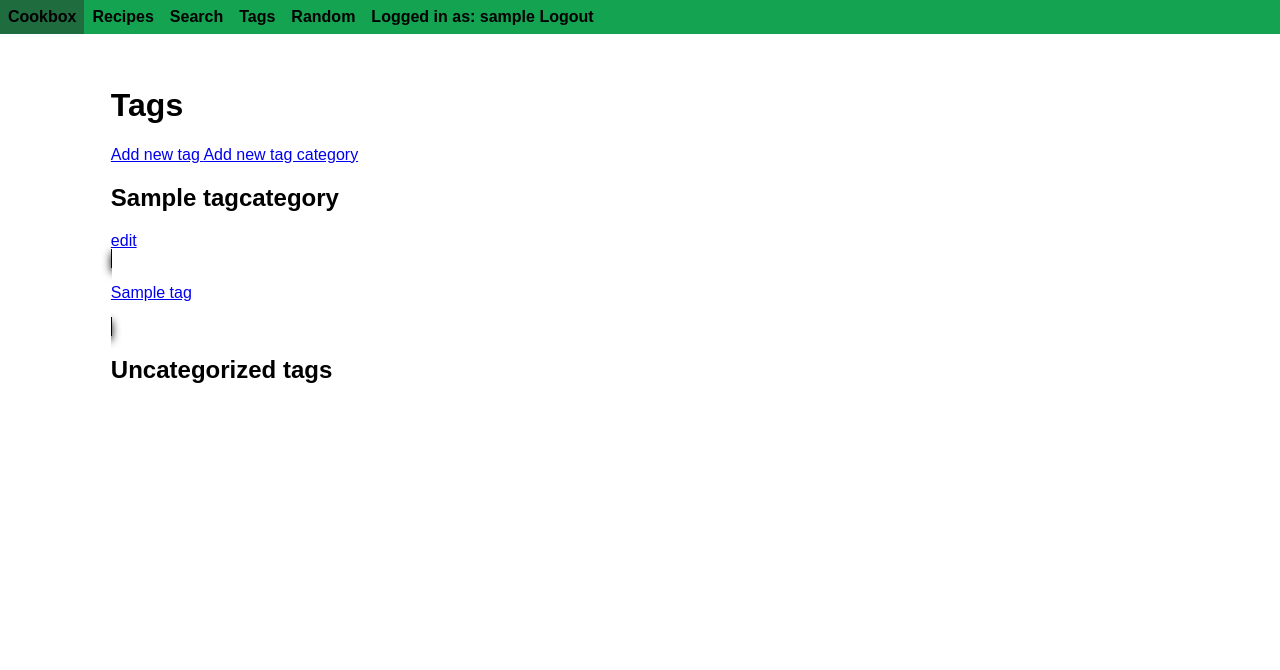
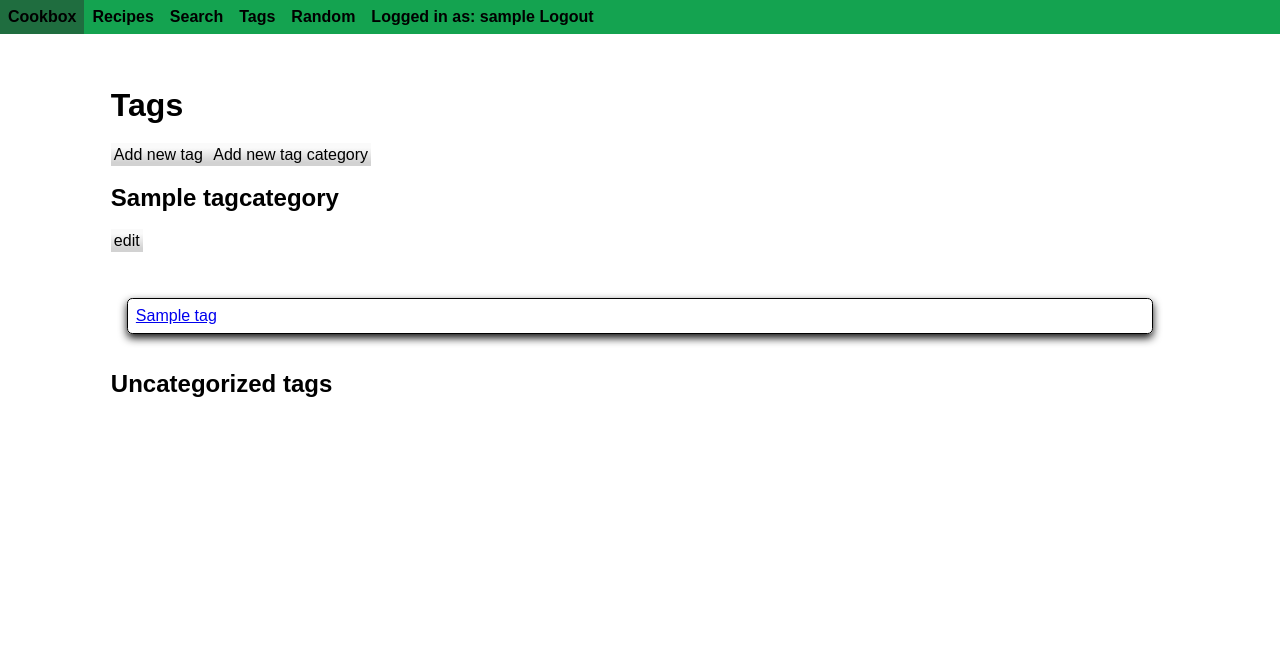
Before and after one commit to Chirurgus/cookbox, a Django app: page /tags/ in a window 1280 px wide. Shown: the top 670 px of the page. Run offline with Django 3.2, Linux system fonts and the light colour scheme; a user stored in the database is signed in; tables that the repository leaves empty hold one stand-in row (values such as "Sample post"); some libraries are stand-ins or nearby versions.

Commit message:
Update tag list page

```diff
--- a/cookbox_webui/templates/tag/list.html
+++ b/cookbox_webui/templates/tag/list.html
@@ -4,42 +4,45 @@
 <div class="fill-width">
     <h1>Tags</h1>
 
-    <a href="{% url 'tag-create' %}">
+    <a class="button-link" href="{% url 'tag-create' %}">
         Add new tag
     </a>
-    <a href="{% url 'tag-category-create' %}">
+    <a class="button-link" href="{% url 'tag-category-create' %}">
         Add new tag category
     </a>
 </div>
 
 {# tag list listed by category #}
 {% for category in categories %}
+<section>
     <div class="fill-width">
         <h2>{{ category.name }}</h2>
 
-    <a href="{% url 'tag-category-edit' pk=category.pk %}">edit</a>
+        <a class="button-link" href="{% url 'tag-category-edit' pk=category.pk %}">edit</a>
+    </div>
 
-</div>
+    <ul class="tag-list card-list">
         {% for tag in category.tags.all %}
-<a class="border-line card" href="{% url 'tag-edit' tag.pk %}">
-    <div>
-        <p>{{ tag.name }}</p>
-    </div>
-</a>
+        <li class="tag-list-item card border-line">
+            <a href="{% url 'tag-edit' tag.pk %}">{{ tag.name }}</a>
+        </li>
         {% endfor %}
+    </ul>
+</section>
 {% endfor %}
 
+<section>
     <div class="fill-width">
-    <h2>
-        Uncategorized tags
-    </h2>
+        <h2>Uncategorized tags</h2>
     </div>
+
+    <ul class="tag-list card-list">
         {% for tag in uncategorized_tags %}
-<a class="border-line card" href="{% url 'tag-edit' tag.pk %}">
-    <div>
-        <p>{{ tag.name }}</p>
-    </div>
-</a>
+        <li class="tag-list-item border-line card">
+            <a href="{% url 'tag-edit' tag.pk %}">{{ tag.name }}</a>
+        </li>
         {% endfor %}
+    </ul>
+</section>
 
 {% endblock %}
```
Also changed, not shown: cookbox_webui/templates/tag/edit.html (+3 -9 lines). Lines whose indentation alone changed are shown as unchanged.
